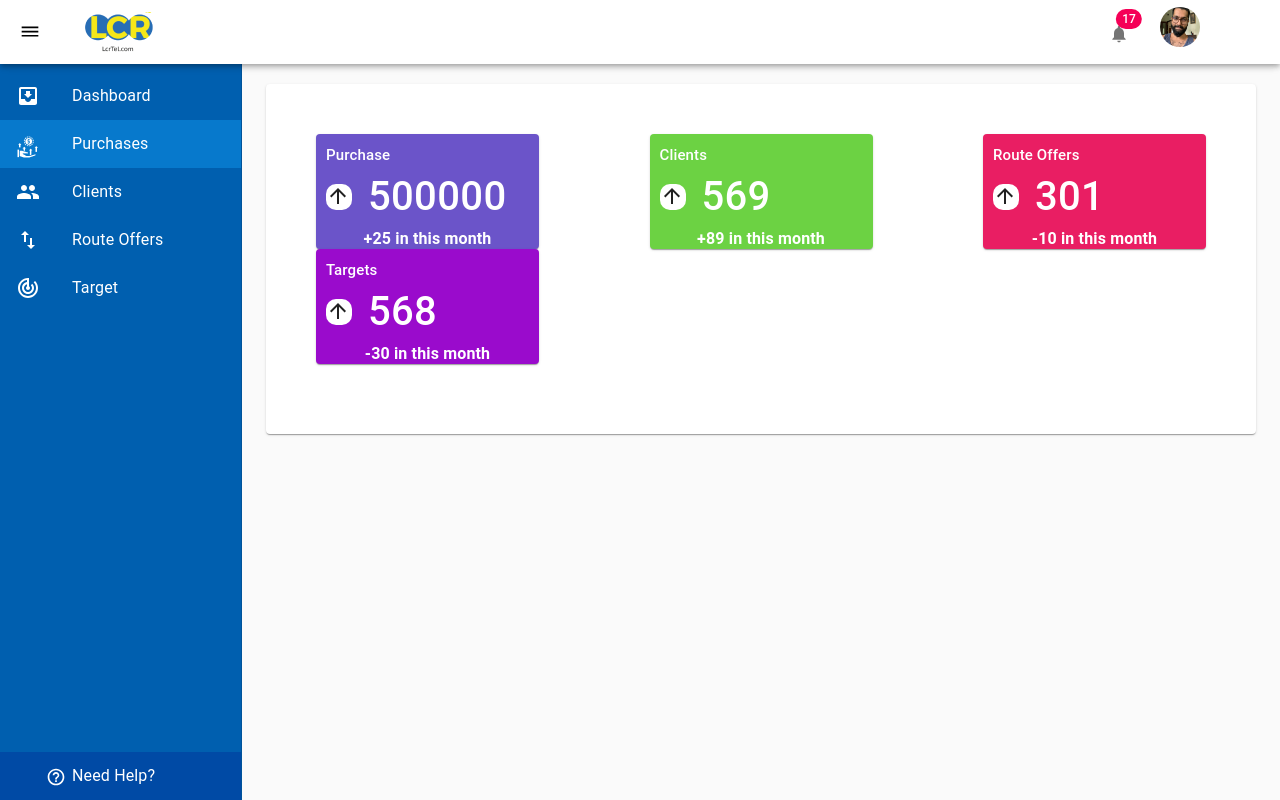
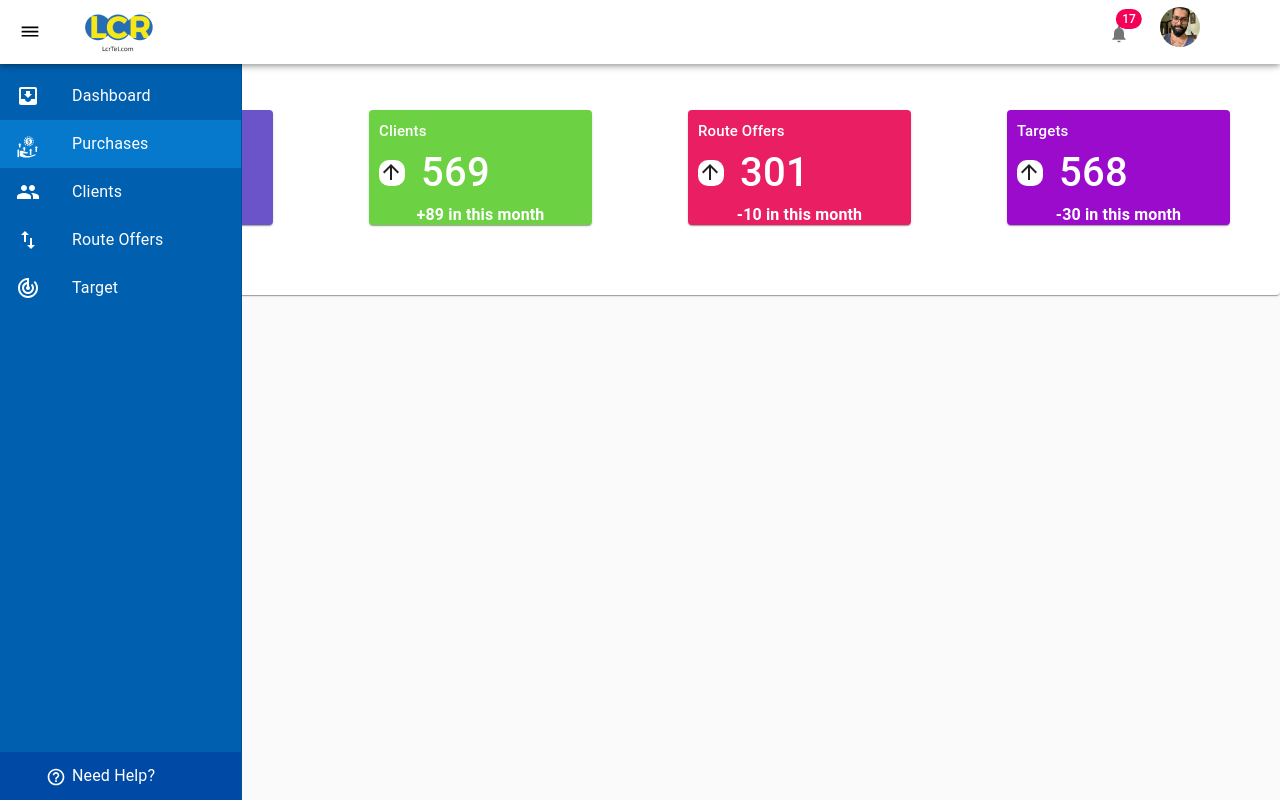
Before and after one commit to ahmd199106/LCR-TELECOM-CRM-application, a React (Create React App) app: page / in a window 1280 px wide. Built offline with nearby package versions, Linux system fonts and the light colour scheme.

Commit message:
router cleaning going on

```diff
--- a/src/App.js
+++ b/src/App.js
@@ -1,7 +1,4 @@
 import React from 'react';
-import { makeStyles } from '@material-ui/core/styles';
-import MainNavBar from './pages/components/MainNavBar';
-import MainDrawer from './pages/components/MainDrawer';
 import Error from './pages/components/Error';
 // *** Import Application pages ***
 import Create_Purchase from './pages/purchase_create';
@@ -12,35 +9,19 @@ import Desktop_Login from './pages/desktop_login';
 import Price_Table from './pages/price_table';
 import { BrowserRouter as Router, Route, Switch } from 'react-router-dom';
 
-const useStyles = makeStyles((theme) => ({
-  root: {
-    display: 'flex',
-    //fontSize: '6px',
-  },
-  content: {
-    flexGrow: '1',
-    padding: theme.spacing(3),
-    marginTop: theme.spacing(0),
-  },
-}));
-
 function App() {
-  const classes = useStyles();
-
   return (
-    <div className={classes.root}>
-      <MainNavBar />
-      <MainDrawer />
-      <main className={classes.content}>
-        <Switch>
-          <Route exact path="/" component={Purchase_dashboard} />
-          <Route exact path="/Purchase_List" component={Purchase_List} />
-          <Route exact path="/Create_Purchase" component={Create_Purchase} />
-          <Route exact path="/Purchase_Details" component={Purchase_Details} />
-          <Route component={Error} />
-        </Switch>
-      </main>
-    </div>
+    <Router>
+      <Switch>
+        <Route exact path="/" component={Purchase_dashboard} />
+        <Route exact path="/purchaselist" component={Purchase_List} />
+        <Route exact path="/createpurchase" component={Create_Purchase} />
+        <Route exact path="/purchasedetails" component={Purchase_Details} />
+        <Route exact path="/login" component={Desktop_Login} />
+        <Route exact path="/pricing" component={Price_Table} />
+        <Route component={Error} />
+      </Switch>
+    </Router>
   );
 }
 
--- a/src/pages/purchase_dashboard.js
+++ b/src/pages/purchase_dashboard.js
@@ -12,6 +12,10 @@ import Dashboard_card from './components/cards/dashboard_cout';
 
 const Purchase_dashboard = () => {
   return (
+    <>
+      <MainNavBar />
+      <MainDrawer />
+
       <Paper
         style={{
           marginTop: 60,
@@ -46,6 +50,7 @@ const Purchase_dashboard = () => {
         </Grid>
         <Link to="/Purchase_List">button</Link>
       </Paper>
+    </>
   );
 };
 
```
Lines whose indentation alone changed are shown as unchanged.
